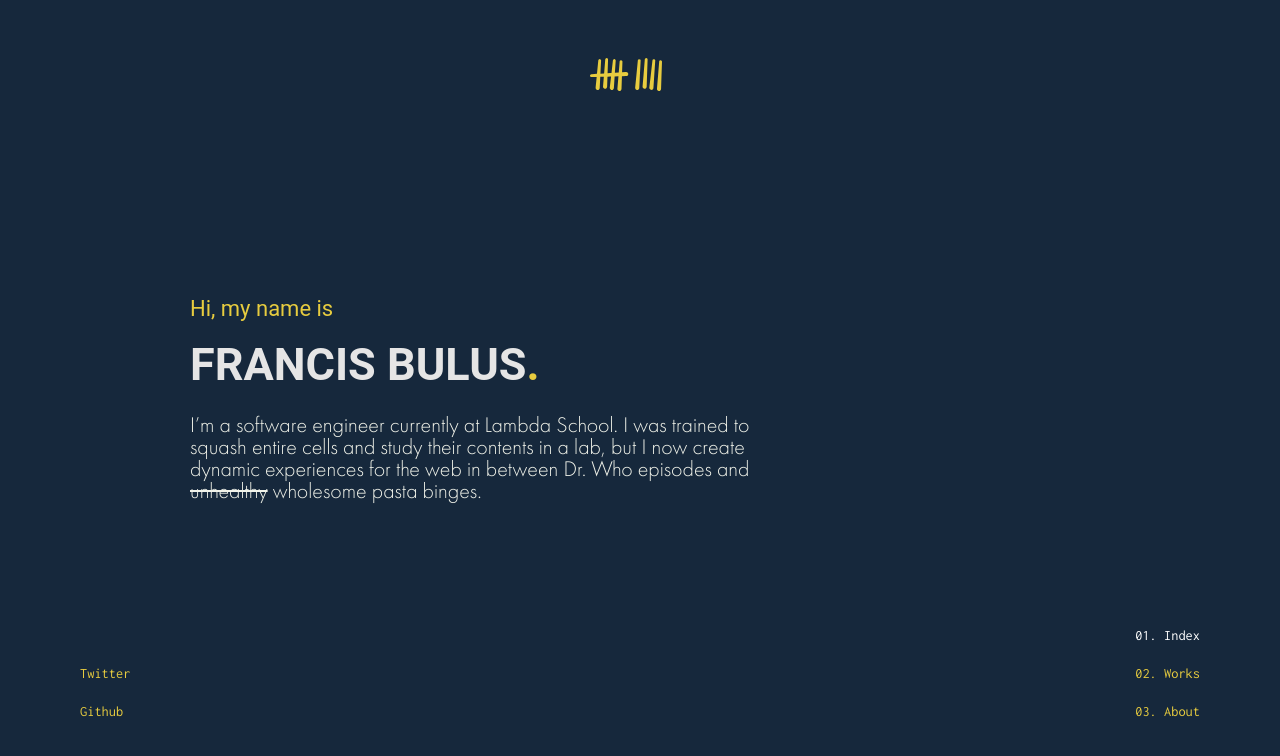
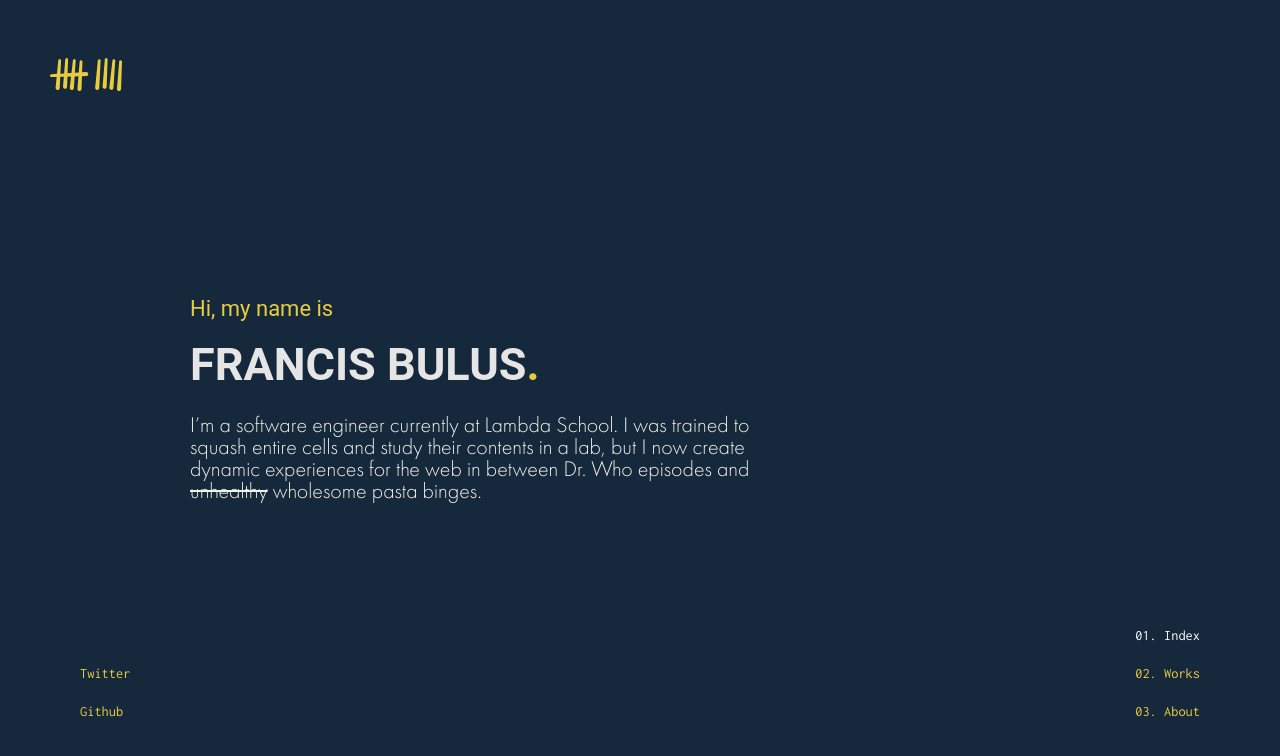
Before and after one commit to fosterferret/dovah, a Gatsby site: page / in a window 1280 px wide. Built offline with nearby package versions, Linux system fonts and the light colour scheme; Gatsby itself is replaced by a stand-in of ours; a web font is replaced by a local one.

Commit message:
trying to make page fixed

```diff
--- a/src/components/Logo.js
+++ b/src/components/Logo.js
@@ -2,14 +2,14 @@ import React from "react"
 import Tally from "../svgs/logo.svg"
 
 const Logo = () => (
-  <header style={{ display: "flex", justifyContent: "center" }}>
+  <>
     {" "}
     <Tally
       width={100}
       height={52}
-      style={{ position: "absolute", top: "58" }}
+      style={{ position: "absolute", top: "58", left: "50" }}
     />{" "}
-  </header>
+  </>
 )
 
 export default Logo
```
